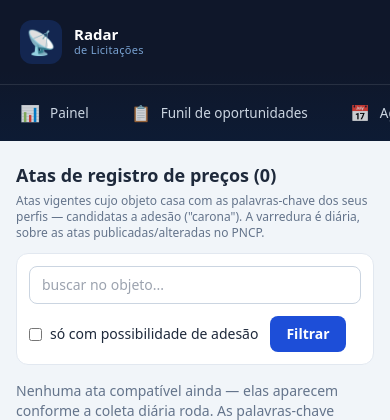
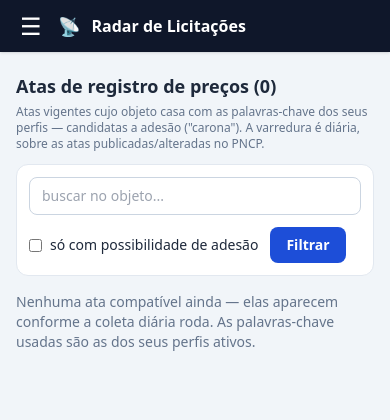
Before and after one commit to facilitiair/licerta, a FastAPI app: page /atas in a window 390 px wide. Shown: the top 420 px of the page. Run offline with FastAPI, Linux system fonts and the light colour scheme; some libraries are stand-ins or nearby versions.

Commit message:
Celular: menu lateral em gaveta deslizante com botão ☰ (padrão de app)
Co-Authored-By: Claude Fable 5 <noreply@anthropic.com>
Claude-Session: https://claude.ai/code/session_01PDVZZhpmW5wB9m5UcPWvxQ

```diff
--- a/app/templates/base.html
+++ b/app/templates/base.html
@@ -9,21 +9,41 @@
 </head>
 <body class="bg-slate-100 text-slate-800 min-h-screen md:flex">
 
-  <!-- Barra lateral (vira barra superior no celular) -->
-  <aside class="bg-gradient-to-b from-slate-900 via-slate-900 to-[#0d1b34]
-                text-slate-300 md:w-60 md:min-h-screen shrink-0 md:flex md:flex-col">
+  <!-- Barra superior SÓ no celular: logo + botão que abre o menu lateral -->
+  <div class="md:hidden sticky top-0 z-40 bg-slate-900 text-white px-4 py-3
+              flex items-center gap-3 shadow">
+    <button onclick="abrirMenu()" aria-label="Abrir menu"
+            class="text-2xl leading-none px-1">☰</button>
+    <span class="text-lg">📡</span>
+    <span class="font-bold">Radar de Licitações</span>
+  </div>
+
+  <!-- Fundo escurecido quando o menu está aberto no celular -->
+  <div id="fundoMenu" onclick="fecharMenu()"
+       class="fixed inset-0 bg-black/50 z-40 hidden md:hidden"></div>
+
+  <!-- Menu lateral: fixo no computador, gaveta deslizante no celular -->
+  <aside id="menuLateral"
+         class="bg-gradient-to-b from-slate-900 via-slate-900 to-[#0d1b34]
+                text-slate-300 w-64 md:w-60 flex flex-col
+                fixed md:static inset-y-0 left-0 z-50 md:z-auto
+                -translate-x-full md:translate-x-0 transition-transform
+                duration-200 md:min-h-screen shrink-0 overflow-y-auto">
     <div class="px-5 py-5 flex items-center gap-3 border-b border-white/10">
       <span class="text-2xl bg-blue-600/20 rounded-xl p-1.5">📡</span>
       <div>
         <p class="font-bold text-white text-[15px] leading-4">Radar</p>
         <p class="text-[11px] text-blue-300/80 tracking-wide">de Licitações</p>
       </div>
+      <button onclick="fecharMenu()" aria-label="Fechar menu"
+              class="md:hidden ml-auto text-slate-400 text-xl">✕</button>
     </div>
 
     {% set pagina_ativa = request.url.path %}
     {% macro item(rota, icone, rotulo) -%}
-    <a href="{{ rota }}" class="group flex items-center gap-2.5 px-3 py-2 mx-2
-        rounded-lg whitespace-nowrap text-[13.5px] transition-colors
+    <a href="{{ rota }}" onclick="fecharMenu()"
+       class="group flex items-center gap-2.5 px-3 py-2 mx-2 rounded-lg
+        whitespace-nowrap text-[13.5px] transition-colors
         {{ 'bg-blue-600 text-white font-semibold shadow-md shadow-blue-900/40'
            if pagina_ativa == rota
            else 'hover:bg-white/10 hover:text-white' }}">
@@ -32,27 +52,27 @@
         {{ icone }}</span>{{ rotulo }}</a>
     {%- endmacro %}
 
-    <nav class="flex md:flex-col overflow-x-auto md:overflow-visible py-2 gap-0.5">
-      <p class="hidden md:block px-5 pt-2 pb-1 text-[10px] font-bold uppercase
+    <nav class="flex flex-col py-2 gap-0.5">
+      <p class="px-5 pt-2 pb-1 text-[10px] font-bold uppercase
                 tracking-[0.15em] text-slate-500">Acompanhar</p>
       {{ item('/', '📊', 'Painel') }}
       {{ item('/funil', '📋', 'Funil de oportunidades') }}
       {{ item('/agenda', '📅', 'Agenda de disputas') }}
 
-      <p class="hidden md:block px-5 pt-4 pb-1 text-[10px] font-bold uppercase
+      <p class="px-5 pt-4 pb-1 text-[10px] font-bold uppercase
                 tracking-[0.15em] text-slate-500">Encontrar</p>
       {{ item('/pesquisar', '🌐', 'Pesquisar no PNCP') }}
       {{ item('/licitacoes', '🔎', 'Meu radar') }}
       {{ item('/atas', '📜', 'Atas / carona') }}
       {{ item('/perfis', '🎯', 'Perfis de busca') }}
 
-      <p class="hidden md:block px-5 pt-4 pb-1 text-[10px] font-bold uppercase
+      <p class="px-5 pt-4 pb-1 text-[10px] font-bold uppercase
                 tracking-[0.15em] text-slate-500">Sistema</p>
       {{ item('/config', '⚙️', 'Configurações') }}
       {{ item('/logs', '🧾', 'Registros de coleta') }}
     </nav>
 
-    <div class="hidden md:block mt-auto px-5 py-4 border-t border-white/10">
+    <div class="mt-auto px-5 py-4 border-t border-white/10">
       <a href="/logout" class="text-xs text-slate-500 hover:text-white
          transition-colors">Sair da conta →</a>
     </div>
@@ -61,5 +81,16 @@
   <main class="flex-1 px-4 md:px-8 py-5 max-w-6xl">
     {% block conteudo %}{% endblock %}
   </main>
+
+  <script>
+    function abrirMenu(){
+      document.getElementById('menuLateral').classList.remove('-translate-x-full');
+      document.getElementById('fundoMenu').classList.remove('hidden');
+    }
+    function fecharMenu(){
+      document.getElementById('menuLateral').classList.add('-translate-x-full');
+      document.getElementById('fundoMenu').classList.add('hidden');
+    }
+  </script>
 </body>
 </html>
```
